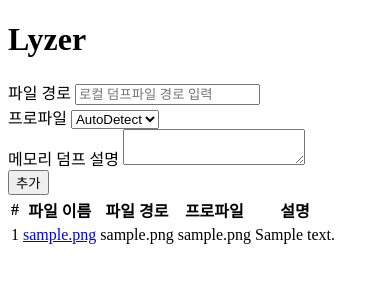
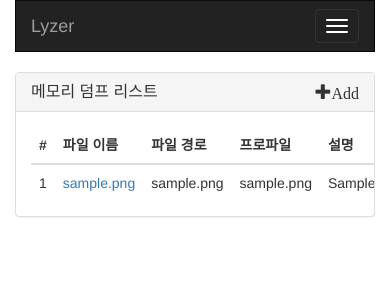
Before and after one commit to neplyudof/lyzer, a Django app: page / in a window 390 px wide. Shown: the top 300 px of the page. Run offline with Django 3.2, Linux system fonts and the light colour scheme; tables that the repository leaves empty hold one stand-in row (values such as "Sample post"); some libraries are stand-ins or nearby versions.

Commit message:
부트스트랩을 사용한 index 페이지 디자인 개선 및 템플릿 리팩토링

```diff
--- a/memsis/templates/base.html
+++ b/memsis/templates/base.html
@@ -1,14 +1,38 @@
+{% load staticfiles %}
+
 <!DOCTYPE html>
 <html lang="en">
 <head>
     <meta charset="UTF-8">
     <title>Lyzer</title>
+    <meta name="viewport" content="width=device-width, initial-scale=1.0">
+    <link href="{% static 'bootstrap/css/bootstrap.min.css' %}" rel="stylesheet" media="screen">
+
 </head>
 <body>
 
-<h1>{% block header_text %}{% endblock header_text %}</h1>
+<div class="container-fluid">
 
-{% block content %}{% endblock content %}
+    <nav class="navbar navbar-inverse" role="navigation">
+        <div class="navbar-header">
+            <button type="button" class="navbar-toggle" data-toggle="collapse" data-target=".navbar-menu-collapse">
+                <span class="sr-only">Toggle navigation</span>
+                <span class="icon-bar"></span>
+                <span class="icon-bar"></span>
+                <span class="icon-bar"></span>
+            </button>
+            <a class="navbar-brand" href="{% url 'memsis:home' %}">
+                {% block header_text %}{% endblock header_text %}
+            </a>
+        </div><!-- end div navbar-header class -->
+    </nav><!-- end nav -->
+
+    {% block content %}{% endblock content %}
+
+</div> <!-- end container -->
+
+<script src="{% static 'bootstrap/js/jquery.min.js'%}"></script>
+<script src="{% static 'bootstrap/js/bootstrap.min.js' %}"></script>
 
 </body>
 </html>
--- a/memsis/templates/index.html
+++ b/memsis/templates/index.html
@@ -6,28 +6,21 @@
 
 {% block content %}
 
-    <form action="{% url 'memsis:home' %}" method="post">
-        <label for="id_file_path">파일 경로</label>
-        <input type="text" id="id_file_path" name="file_path" placeholder="로컬 덤프파일 경로 입력"/>
-        <br>
-
-        <label for="id_select_profile">프로파일</label>
-        <select id="id_select_profile" name="profile">
-            <option value="AutoDetect">AutoDetect</option>
-        </select>
-        <br>
-
-        <label for="id_dump_description">메모리 덤프 설명</label>
-        <textarea id="id_dump_description" name="description"></textarea><br>
 
 
-        <input type="submit" id="id_dump_submit" value="추가">
-        <br>
+    <div class="panel panel-default">
 
-        {% csrf_token %}
-    </form>
+        <div class="panel-heading">
+            <h3 class="panel-title">
+                메모리 덤프 리스트
+                <a href="#id_add_dump_modal" id="id_add_dump_btn" class="pull-right text-success" data-toggle="modal">
+                    <span class="glyphicon glyphicon-plus">Add</span>
+                </a>
+            </h3>
+        </div><!-- end div class=panel-heading -->
 
-    <table id="id_dump_list">
+        <div class="panel-body table-responsive">
+            <table id="id_dump_list" class="table table-hover">
                 <thead>
                 <tr>
                     <th>#</th>
@@ -47,5 +40,10 @@
                     </tr>
                 {% endfor %}
             </table>
+        </div><!-- end div class=panel-body table-responsive -->
+
+    </div><!-- end div class=panel panel-default -->
+
+    {% include 'modal/add_dump_modal.html' %}
 
 {% endblock content %}
--- /dev/null
+++ b/memsis/templates/modal/add_dump_modal.html
@@ -0,0 +1,56 @@
+<div class="modal fade" id="id_add_dump_modal" tabindex="-1" role="dialog">
+    <div class="modal-dialog">
+        <div class="modal-content">
+            <!-- 모달 헤더 -->
+            <div class="modal-header">
+                <button type="button" class="close" data-dismiss="modal">
+                    <span aria-hidden="true">&times;</span>
+                    <span class="sr-only">Close</span>
+                </button>
+                <h4 class="modal-title">Memory Dump 추가</h4>
+            </div>
+            <!-- End 모달 헤더 -->
+
+            <!-- 모달 body -->
+            <form class="form-horizontal" action="{% url 'memsis:home' %}" method="post">
+                <div class="modal-body">
+                    {% csrf_token %}
+
+                    <div class="form-group">
+                        <label for="id_file_path" class="col-xs-2 col-lg-2 col-md-2 control-label">파일 경로</label>
+                        <div class="col-xs-10 col-lg-10 col-md-10">
+                            <input type="text" class="form-control" id="id_file_path" name="file_path"
+                                   placeholder="로컬 덤프파일 경로 입력"/>
+                        </div>
+                    </div>
+
+                    <div class="form-group">
+                        <label for="id_select_profile" class="col-xs-2 col-lg-2 col-md-2 control-label">프로파일</label>
+                        <div class="col-xs-10 col-lg-10 col-md-10">
+                            <select class="form-control" id="id_select_profile" name="profile">
+                                <option value="AutoDetect">AutoDetect</option>
+                            </select>
+                        </div>
+                    </div>
+
+                    <div class="form-group">
+                        <label for="id_dump_description" class="col-xs-2 col-lg-2 col-md-2 control-label">메모리 덤프
+                            설명</label>
+                        <div class="col-xs-10 col-lg-10 col-md-10">
+                            <textarea class="form-control" id="id_dump_description" name="description"
+                                      rows="5"></textarea>
+                        </div>
+                    </div>
+
+
+                </div>
+                <!-- End 모달 body -->
+                <div class="modal-footer">
+                    <button type="button" class="btn btn-default" data-dismiss="modal">취소</button>
+                    <input type="submit" id="id_dump_submit" class="btn btn-primary"/>
+                </div>
+            </form>
+
+        </div><!-- end div class=modal-content -->
+    </div><!-- end div class=modal-dialog -->
+</div><!-- end div class=modal fade -->
```
Also changed, not shown: functional_tests/tests.py (+9 -5 lines). Lines whose indentation alone changed are shown as unchanged.
